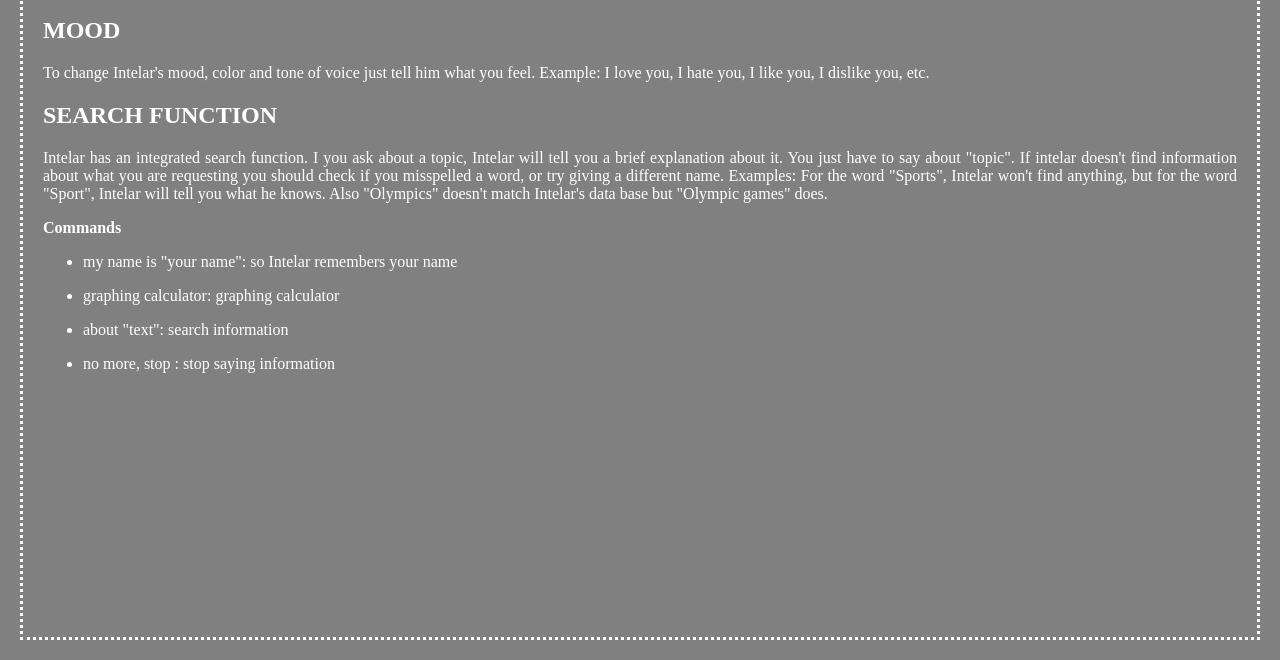
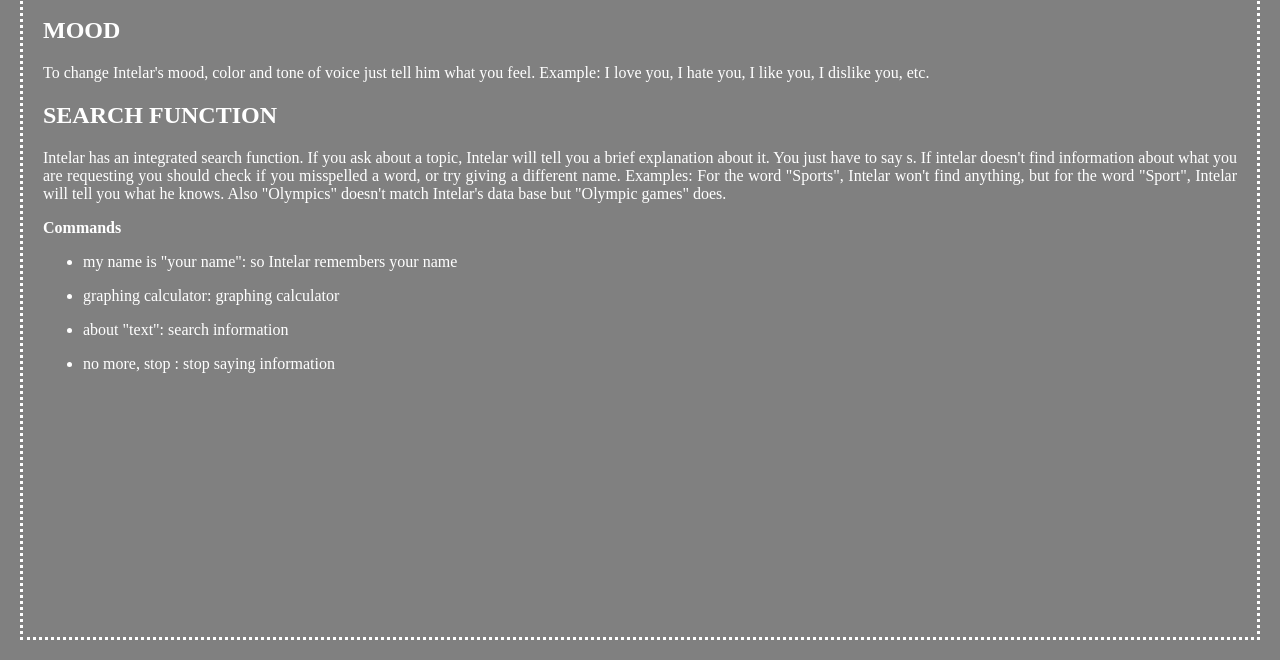
Before and after one commit to adle29/INTELAR-I, a plain HTML site: page Test2/Info.html in a window 1280 px wide. Shown: the part 140-800 px from the top of the page. Drawn offline with Linux system fonts and the light colour scheme.

Commit message:
Changes on Info

```diff
--- a/Test2/Info.html
+++ b/Test2/Info.html
@@ -21,8 +21,8 @@
    </p>
    <h2>SEARCH FUNCTION</h2>
    <p>
-      Intelar has an integrated search function. I you ask about a topic, Intelar will tell you a brief explanation
-      about it. You just have to say about "topic". If intelar doesn't find information about what you are requesting
+      Intelar has an integrated search function. If you ask about a topic, Intelar will tell you a brief explanation
+      about it. You just have to say s. If intelar doesn't find information about what you are requesting
       you should check if you misspelled a word, or try giving a different name.
        Examples: For the word "Sports", Intelar won't find anything, but for the word "Sport", Intelar will tell you what
        he knows. Also "Olympics" doesn't match Intelar's data base but "Olympic games" does.
```
Also changed, not shown: 19 other files.
